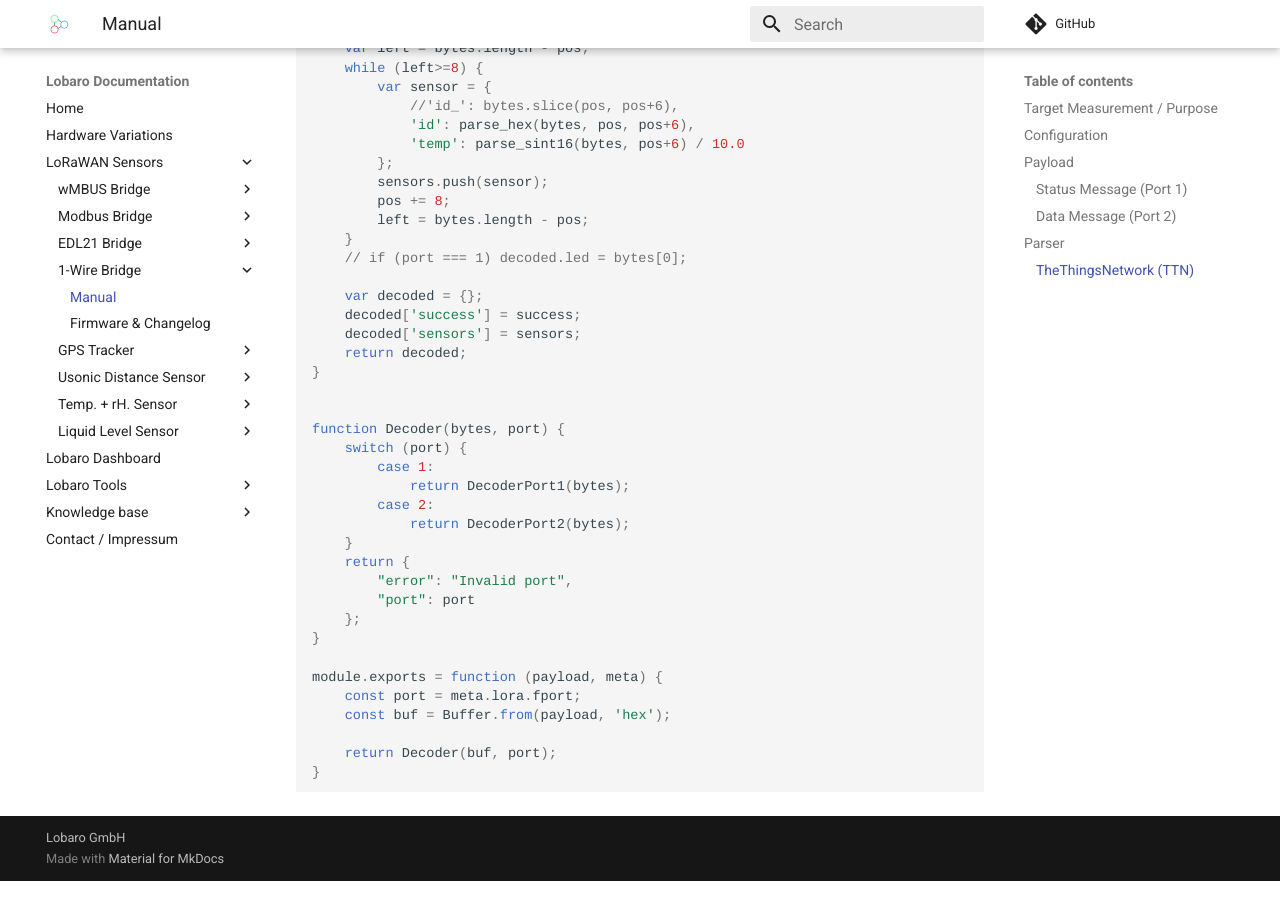
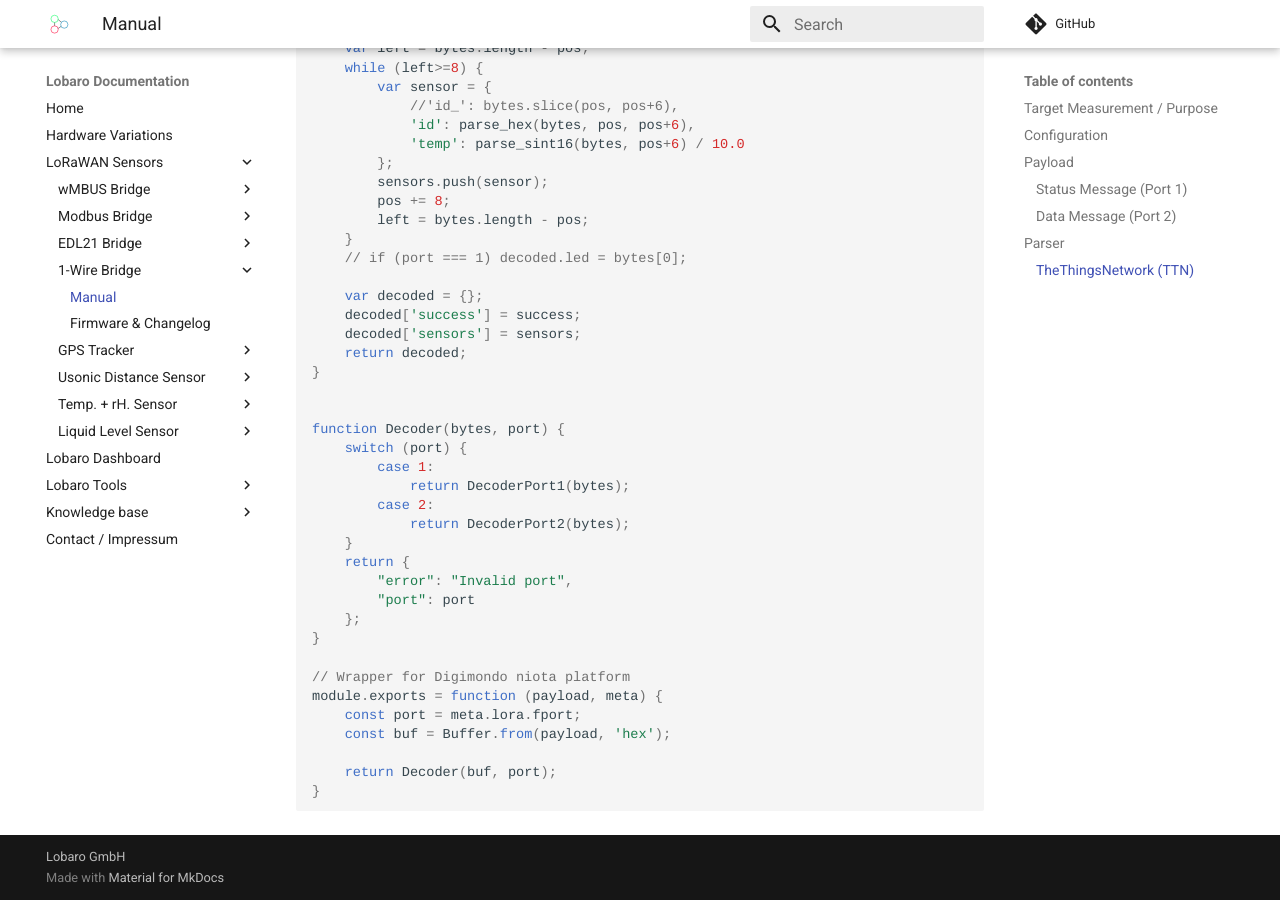
Before and after one commit to Lobaro/docs, an MkDocs documentation site: the page built from docs/lorawan-sensors/1-wire-lorawan/index.md, in a window 1280 px wide and 900 px high, scrolled down 3495 px. Built offline with MkDocs 1.6.1 and Material for MkDocs 9.7.7, drawn with Linux system fonts in a browser that asks for light colours; a script that is not in the unit is left out; comment, search, counter and statistics services are not loaded.

Commit message:
Update index.md

```diff
--- a/docs/lorawan-sensors/1-wire-lorawan/index.md
+++ b/docs/lorawan-sensors/1-wire-lorawan/index.md
@@ -166,6 +166,7 @@ function Decoder(bytes, port) {
     };
 }
 
+// Wrapper for Digimondo niota platform
 module.exports = function (payload, meta) {
     const port = meta.lora.fport;
     const buf = Buffer.from(payload, 'hex');
```
